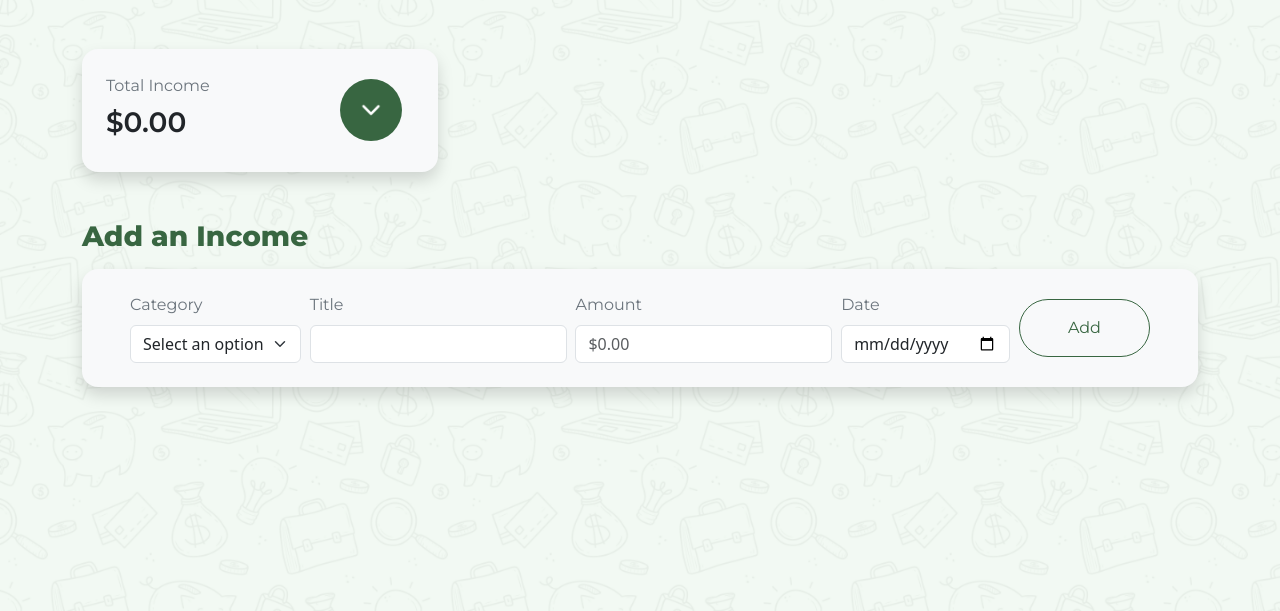
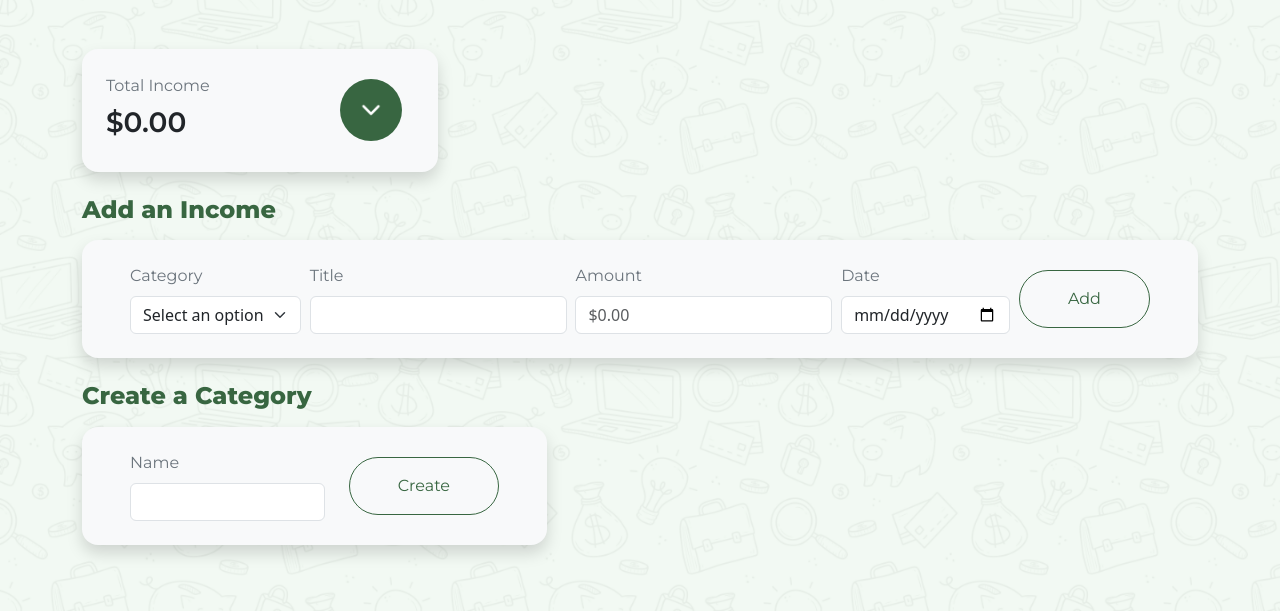
Before and after one commit to OLuizFernando/fintrack, a Flask app: template templates/income.html in a window 1280 px wide. Shown: the part 189-800 px from the top of the page. Run offline with Flask 3, Linux system fonts and the light colour scheme; the template is opened without the code that fills it, so the values that code supplies are empty; some libraries are stand-ins or nearby versions.

Commit message:
add `create a category` option

```diff
--- a/templates/income.html
+++ b/templates/income.html
@@ -36,7 +36,7 @@
       </div>
       {% endif %}
     </div>
-    <h3 class="montserrat-extrabold text-primary mt-5 mb-3">Add an Income</h3>
+    <h4 class="montserrat-extrabold text-primary mt-4 mb-3">Add an Income</h4>
     <form action="add-transaction" method="post" class="bg-light shadow rounded-4 py-4 px-4 mb-4">
       <div class="d-flex flex-column flex-lg-row justify-content-between align-items-center px-auto px-lg-4">
         <div class="d-flex flex-column mb-3 mb-lg-auto">
@@ -64,6 +64,19 @@
         <input type="hidden" name="called_in" value="/income" />
         <div class="d-flex flex-column">
           <button type="submit" class="btn btn-outline-primary montserrat-regular px-5 py-3 rounded-5">Add</button>
+        </div>
+      </div>
+    </form>
+    <h4 class="montserrat-extrabold text-primary mt-4 mb-3">Create a Category</h4>
+    <form action="create-category" method="post" class="col-12 col-lg-5 bg-light shadow rounded-4 py-4 px-4 mb-4">
+      <div class="d-flex flex-column flex-lg-row justify-content-between align-items-center px-auto px-lg-4">
+        <div class="d-flex flex-column mb-3 mb-lg-auto w-100 me-auto me-lg-4">
+          <label for="nameInput" class="form-label montserrat-regular text-secondary">Name</label>
+          <input required type="text" class="form-control" id="nameInput" name="nameInput" />
+        </div>
+        <div class="d-flex flex-column">
+          <button type="submit" class="btn btn-outline-primary montserrat-regular px-5 py-3 rounded-5">Create</button>
+          <input type="hidden" name="called_in" value="/income" />
         </div>
       </div>
     </form>
```
Also changed, not shown: templates/dashboard.html (+14 -1 lines), templates/expenses.html (+14 -1 lines).
